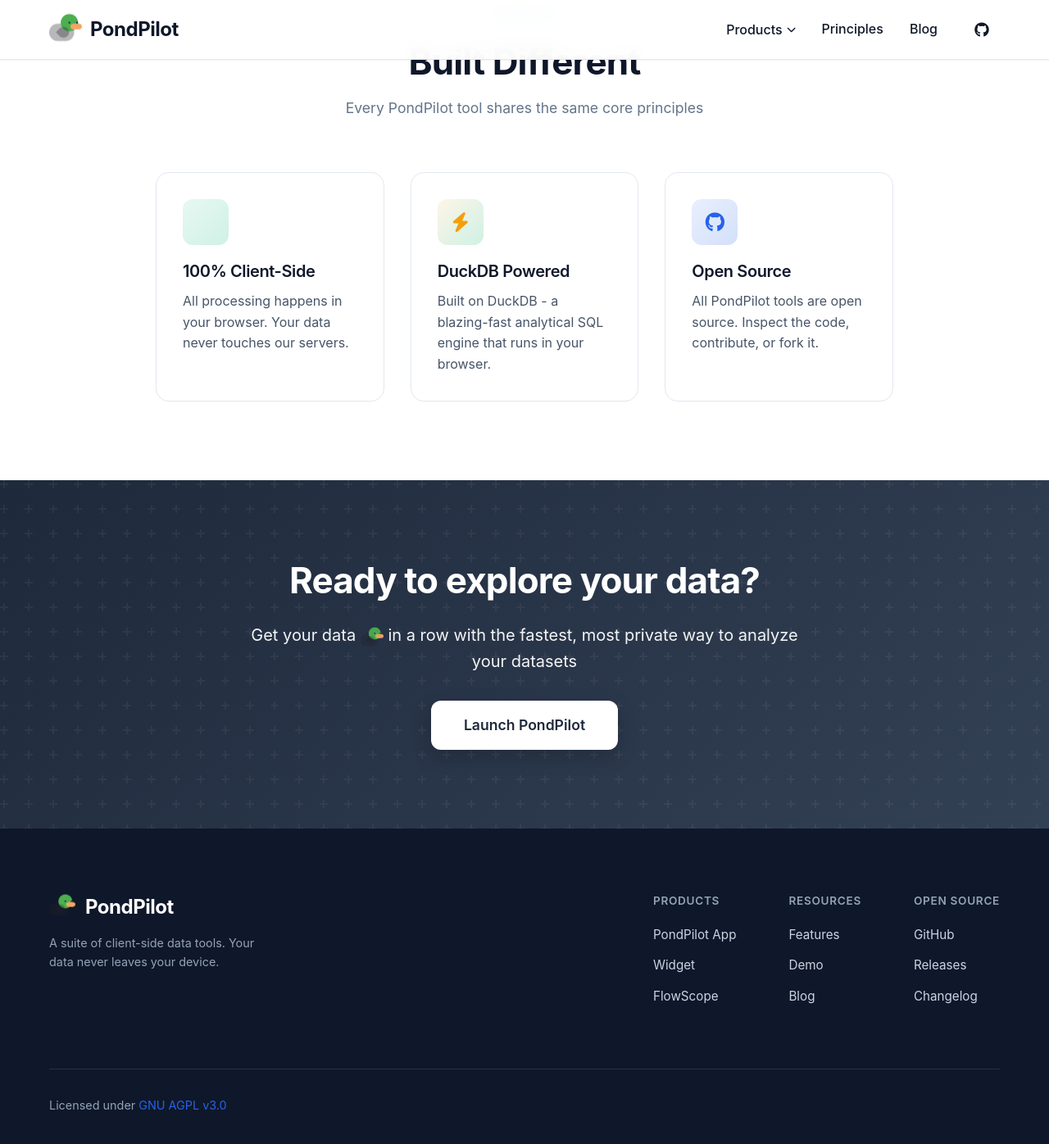
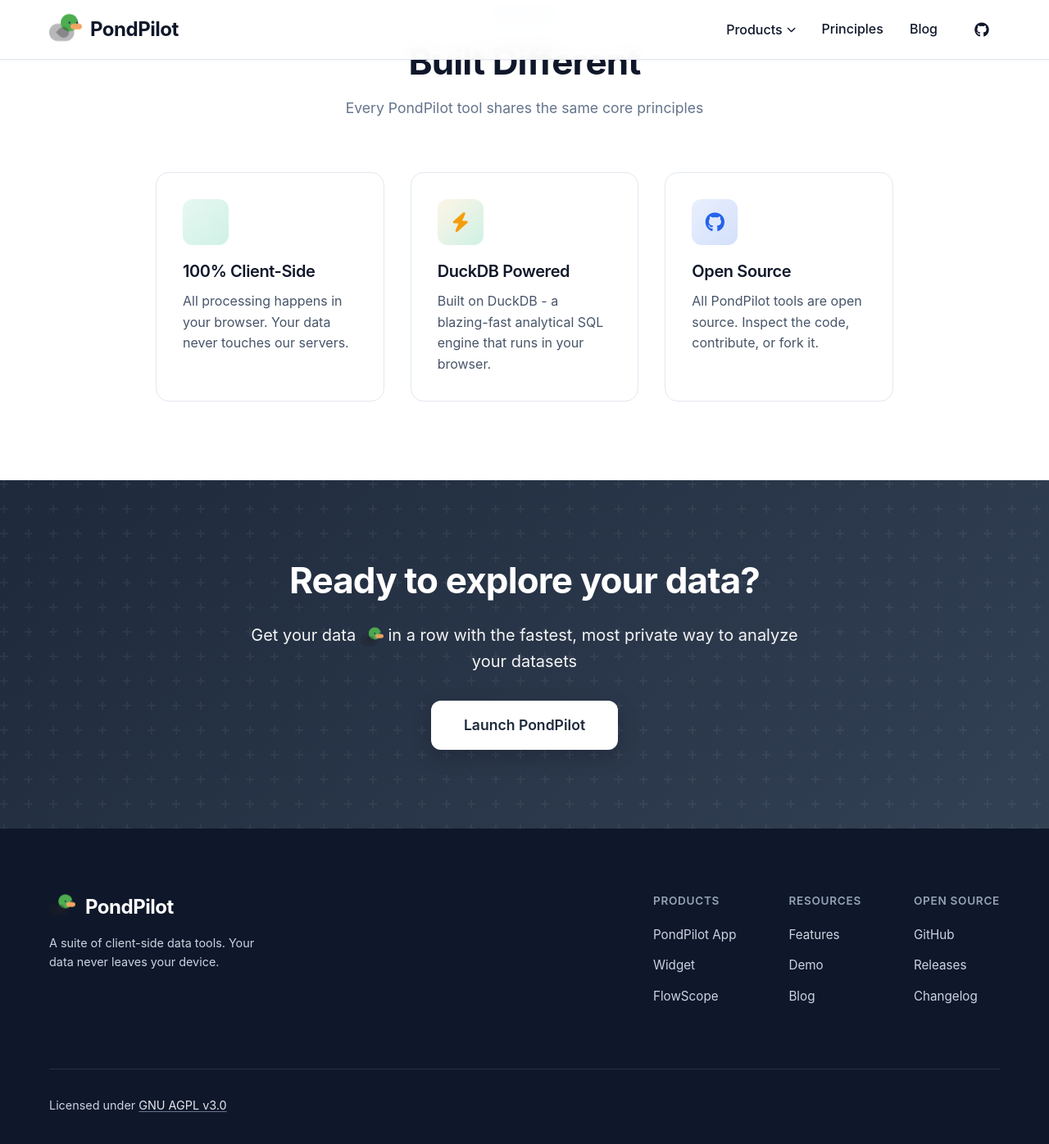
Before and after one commit to pondpilot/landing-page, a Jekyll site: the page built from index.html, in a window 1280 px wide and 1400 px high, scrolled down 1657 px. Shown: the top 1396 px of the window at 82% size. Built offline with Jekyll 4.4.1, drawn with Linux system fonts in a browser that asks for light colours; some web fonts are replaced.

Commit message:
Update footer styles for improved readability and accessibility

```diff
--- a/assets/css/styles.css
+++ b/assets/css/styles.css
@@ -1910,7 +1910,7 @@
 }
 
 .footer-tagline {
-    color: var(--slate-400);
+    color: var(--slate-300);
     font-size: 0.9rem;
     line-height: 1.6;
 }
@@ -1955,8 +1955,20 @@
     flex-wrap: wrap;
     justify-content: space-between;
     font-size: 0.9rem;
-    color: var(--gray-light);
+    color: var(--slate-300);
     gap: var(--space-5);
+}
+
+.footer-bottom a {
+    color: var(--slate-200);
+    text-decoration: underline;
+    text-decoration-color: var(--slate-500);
+    text-underline-offset: 2px;
+}
+
+.footer-bottom a:hover {
+    color: white;
+    text-decoration-color: white;
 }
 
 .built-by a {
```
